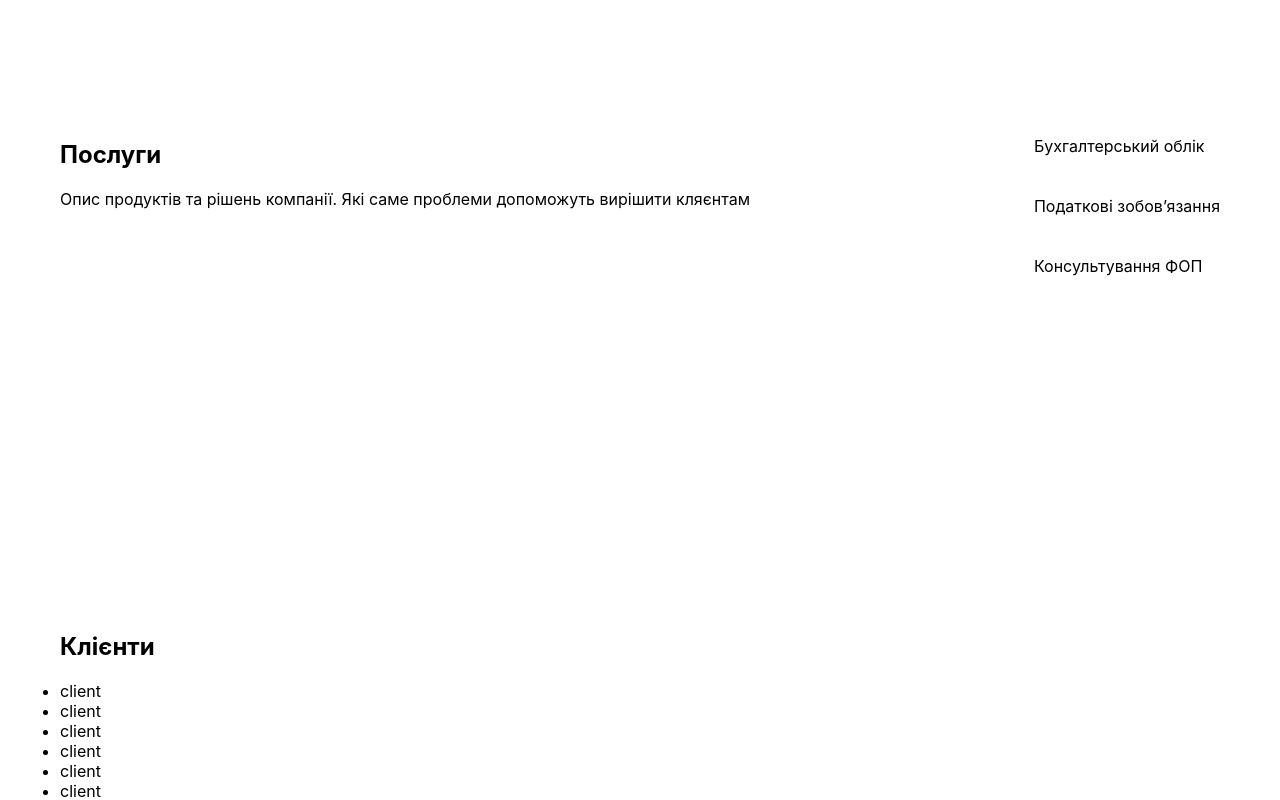
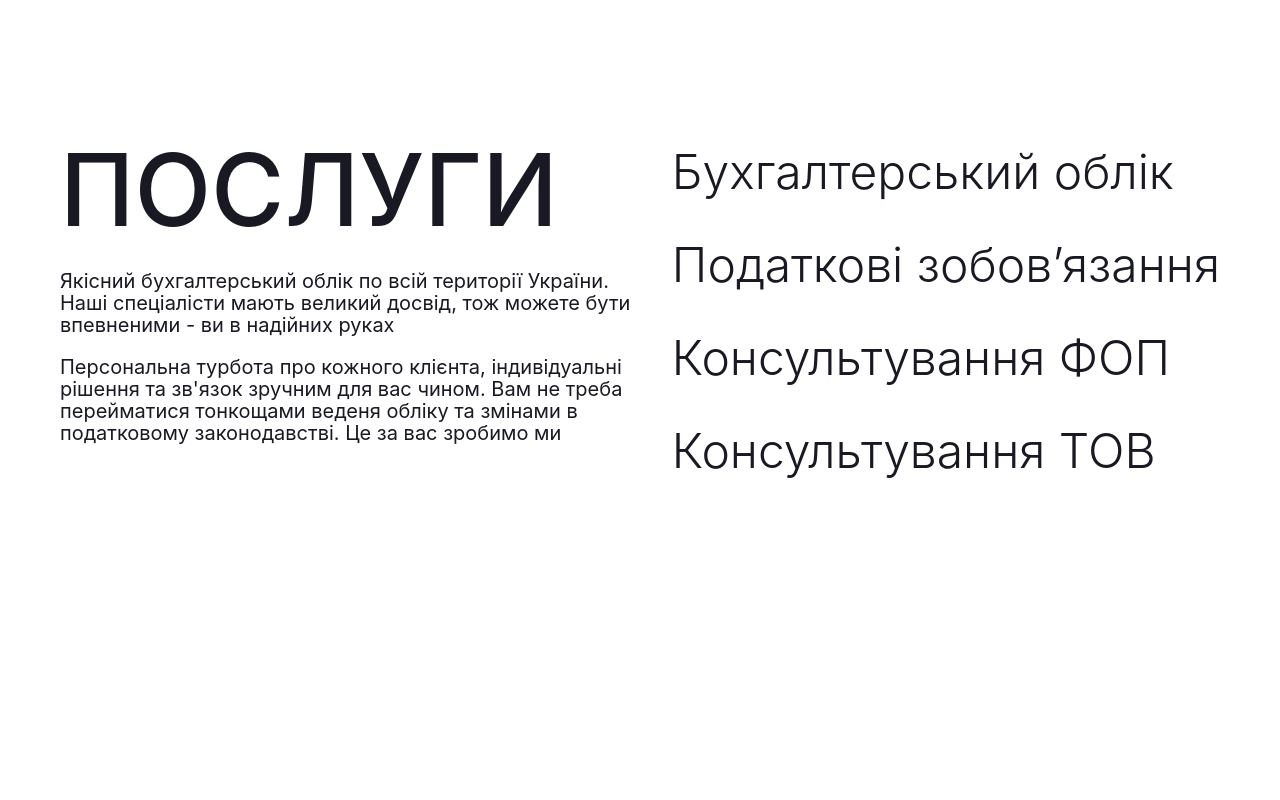
Before and after one commit to AlexanderDmitriev/BuildingPrice, a React (Create React App) app: page / in a window 1280 px wide. Shown: the part 1580-2380 px from the top of the page. Built offline with nearby package versions, Linux system fonts and the light colour scheme.

Commit message:
version 2023-03-07

```diff
--- a/src/components/Home/HomePage.styled.jsx
+++ b/src/components/Home/HomePage.styled.jsx
@@ -97,6 +97,37 @@ export const OffersSection = styled.div`
   justify-content: space-between;
 `;
 
+export const OffersText = styled.div`
+  width: 50%;
+`;
+export const OffersTitle = styled.h2`
+  font-family: 'Inter' serif;
+  font-style: normal;
+  font-weight: 500;
+  font-size: 100px;
+  line-height: 120%;
+  /* identical to box height, or 120px */
+  margin: 0;
+
+  align-items: center;
+  text-transform: uppercase;
+
+  color: #191924;
+`;
+
+export const OffersTopic = styled.p`
+  font-family: 'Inter' serif;
+  font-style: normal;
+  font-weight: 400;
+  font-size: 20px;
+  line-height: 110%;
+  /* or 22px */
+
+  display: flex;
+  align-items: center;
+  color: #191924;
+`;
+
 export const OffersList = styled.ul`
   list-style: none;
   & li:not(:last-child) {
@@ -104,6 +135,49 @@ export const OffersList = styled.ul`
   }
 `;
 
+export const OfferListItem = styled.li`
+  font-family: 'Inter' serif;
+  font-style: normal;
+  font-weight: 300;
+  font-size: 48px;
+  line-height: 110%;
+  /* identical to box height, or 53px */
+
+  display: flex;
+  align-items: center;
+  text-align: right;
+
+  color: #191924;
+`;
+
 export const ClientsSection = styled.div`
   padding-bottom: 240px;
 `;
+
+export const ClienList = styled.ul`
+  list-style: none;
+  display: flex;
+  flex-wrap: wrap;
+  justify-content: space-evenly;
+  & li:not(:last-child) {
+    margin-right: 15px;
+  }
+`;
+
+export const ClientListItem = styled.li`
+  font-family: 'Inter' serif;
+  font-style: normal;
+  font-weight: 300;
+  font-size: 36px;
+  line-height: 110%;
+  /* identical to box height, or 53px */
+
+  margin-bottom: 10px;
+  align-items: center;
+  text-align: right;
+  background-color: #547fe7;
+  border-radius: 10px;
+
+  padding: 5px 10px;
+  color: #fff;
+`;
--- a/src/components/Home/slogans.js
+++ b/src/components/Home/slogans.js
@@ -1,8 +1,8 @@
 export const slogans = [
-  'Мудрі люди та касири однаково спокойно відносяться до грошей - Еміль Кроткий',
+  'Мудрі люди та касири однаково спокійно відносяться до грошей - Еміль Кроткий',
   'Дату створення світу могли б встановити тільки бухгалтери - Станіслав Єжи Лец',
   'Велика товщина цього звіту захищала його від небезпеки бути прочитаним - Уінстон Черчіль',
-  'Бухгалтерія - це тріумф разума над математикой',
+  'Бухгалтерія - це тріумф розума над математикой',
   'В житті неможна запобігти двом речам - смерті та налогам - Бенджамін Франклін',
   'Налоги - це плата за цивілізацію - Олівер Вендел Холмс',
   'У справжнього бухгалтера може не зійтись тільки брюки - Йосип Юдилевич',
--- a/src/pages/HomePage.jsx
+++ b/src/pages/HomePage.jsx
@@ -8,8 +8,11 @@ import {
   AboutUsSecton,
   AboutUsTitle,
   OffersSection,
-  ClientsSection,
-  OffersList,
+  OffersText,OffersTitle,
+  OffersTopic,
+  OfferListItem,
+  ClientsSection,ClienList,
+  OffersList,ClientListItem,
 } from '../components/Home/HomePage.styled';
 import { slogans } from 'components/Home/slogans';
 import altPic from '../images/PhotoAlt.png';
@@ -27,41 +30,51 @@ export const HomePage = () => {
         <div>
           <AboutUsTitle>ПРО НАС</AboutUsTitle>
           <AboutUsTopic>
-            Якісний бухгалтерський облік по всій території України. Наші
-            спеціалісти мають великий досвід, тож можете бути впевненими - ви в
-            надійних руках
+            Команда бухгалтерів Саргоніка Україна має багаторічний досвід
+            ведення бухгалтерського обліку, розв'язання суперечок з
+            контролюючими органами. Протягом усього свого професіонального стажу
+            ми робимо все необхідне, щоб будь-які проблеми клієнта вирішувались
+            ще до того, як вони зможуть тільки з'явитися.
           </AboutUsTopic>
           <AboutUsTopic>
-            Персональна опека кожного клієнта, індивідуальні рішення та зв'язок
-            зручним для вас чином
+            Ми вимогливо ставимось до якісної підтримки вашого бізнесу, бо це не
+            тільки робота, але й наше "обличчя"
           </AboutUsTopic>
         </div>
         <AboutUsImg src={altPic} alt="" />
       </AboutUsSecton>
       <OffersSection>
-        <div>
-          <h2>Послуги</h2>
-          <p>
-            Опис продуктів та рішень компанії. Які саме проблеми допоможуть
-            вирішити кляєнтам
-          </p>
-        </div>
+        <OffersText>
+          <OffersTitle>Послуги</OffersTitle>
+          <OffersTopic>
+            Якісний бухгалтерський облік по всій території України. Наші
+            спеціалісти мають великий досвід, тож можете бути впевненими - ви в
+            надійних руках
+          </OffersTopic>
+          <OffersTopic>
+            Персональна турбота про кожного клієнта, індивідуальні рішення та
+            зв'язок зручним для вас чином. Вам не треба перейматися тонкощами
+            веденя обліку та змінами в податковому законодавстві. Це за вас
+            зробимо ми
+          </OffersTopic>
+        </OffersText>
         <OffersList>
-          <li>Бухгалтерський облік</li>
-          <li>Податкові зобов’язання</li>
-          <li>Консультування ФОП</li>
+          <OfferListItem>Бухгалтерський облік</OfferListItem>
+          <OfferListItem>Податкові зобов’язання</OfferListItem>
+          <OfferListItem>Консультування ФОП</OfferListItem>
+          <OfferListItem>Консультування ТОВ</OfferListItem>
         </OffersList>
       </OffersSection>
       <ClientsSection>
-        <h2>Клієнти</h2>
-        <ul>
-          <li>client</li>
-          <li>client</li>
-          <li>client</li>
-          <li>client</li>
-          <li>client</li>
-          <li>client</li>
-        </ul>
+        <AboutUsTitle>Клієнти</AboutUsTitle>
+        <ClienList>
+          <ClientListItem>ОСББ Елефант</ClientListItem>
+          <ClientListItem>ОСББ Молодіжне містечко</ClientListItem>
+          <ClientListItem>ОСББ Маршал</ClientListItem>
+          <ClientListItem>ФОП Дмитрієв О.О.</ClientListItem>
+          <ClientListItem>ФОП Михайлова Г.В</ClientListItem>
+          <ClientListItem>та інші</ClientListItem>
+        </ClienList>
       </ClientsSection>
     </>
   );
```
